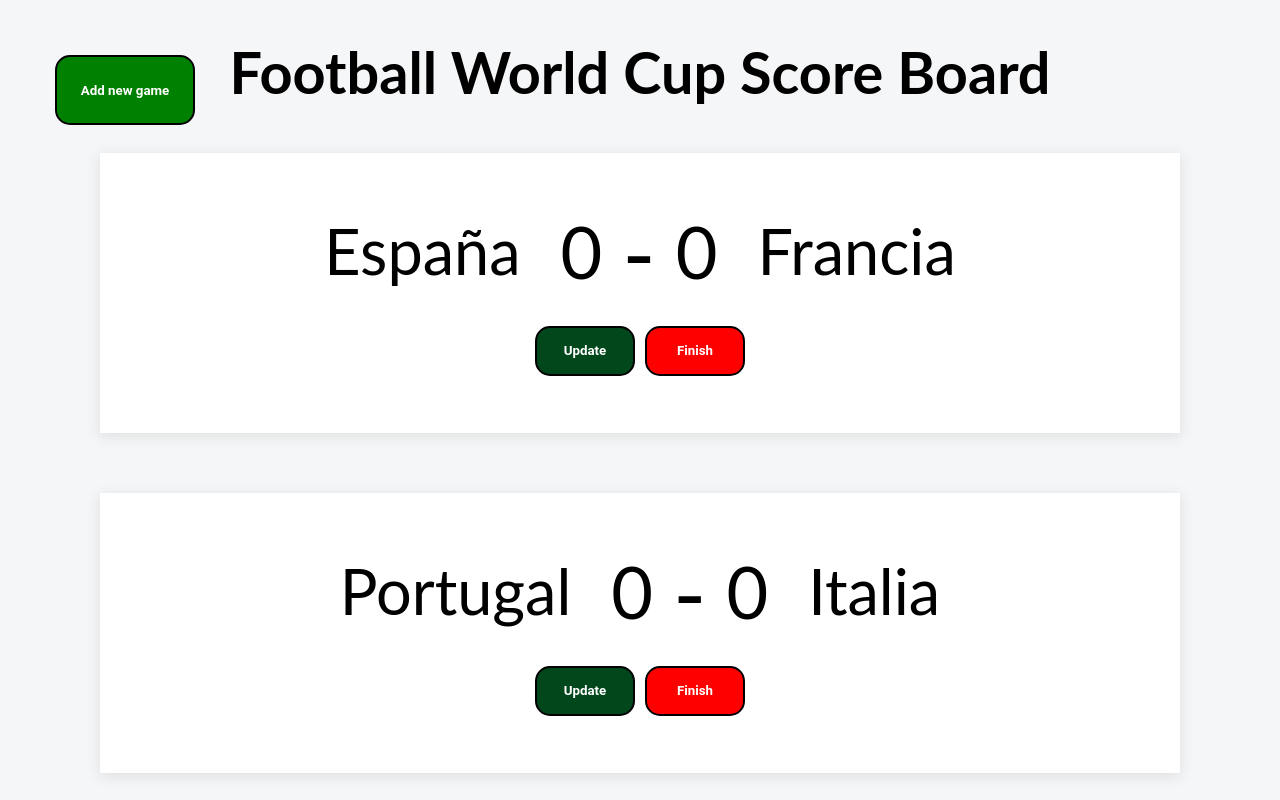
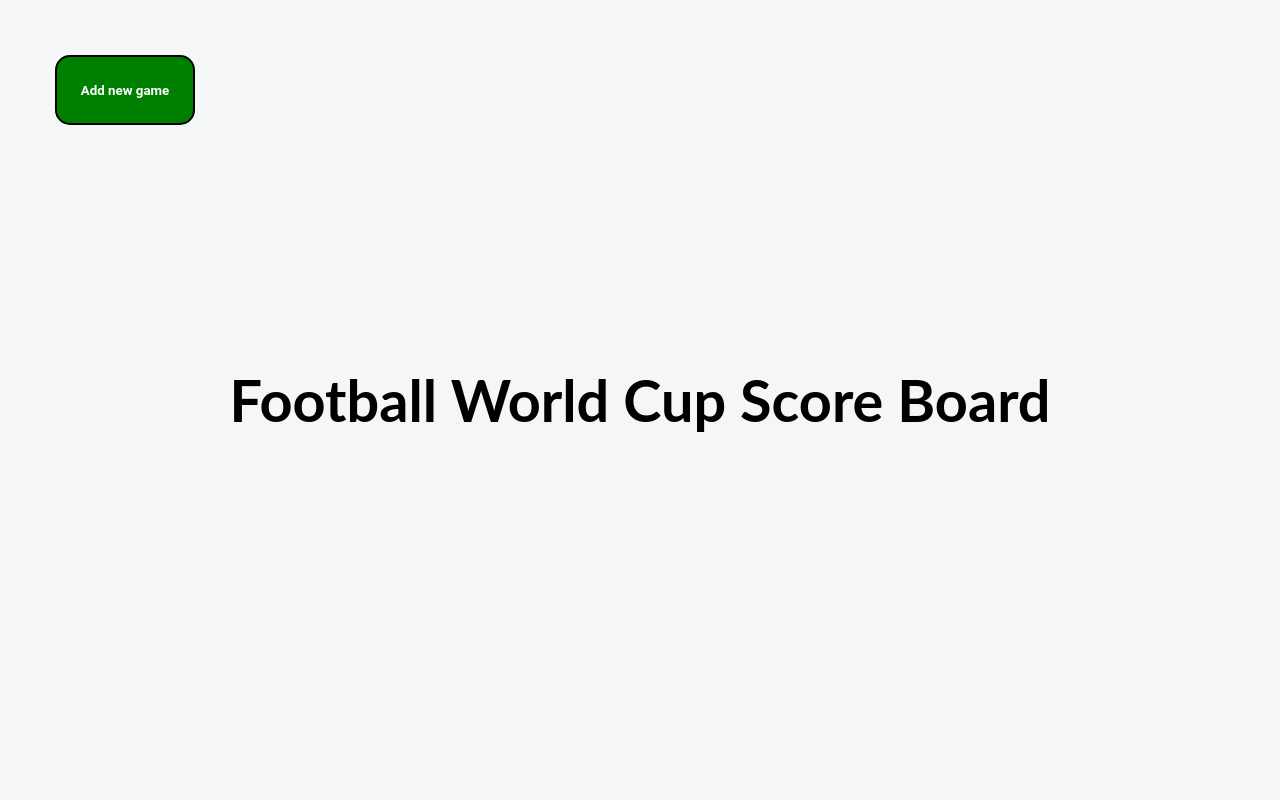
Before and after one commit to jave92/FootballWorldCupScoreBoard, a React (Create React App) app in the folder scoreboard/: page / in a window 1280 px wide. Shown: the top 800 px of the page. Built offline with nearby package versions, Linux system fonts and the light colour scheme.

Commit message:
Added UpdateGame functionality

```diff
--- a/scoreboard/src/App.js
+++ b/scoreboard/src/App.js
@@ -9,29 +9,7 @@ function App() {
 
   const [showGameDetails, setShowGameDetails] = useState(false);
 
-  const [games, setGames] = useState([
-    {
-      id:0,
-      homename: "España",
-      homescore: 5,
-      awayname: "Francia",
-      awayscore: 0
-    },
-    {
-      id:1,
-      homename: "Portugal",
-      homescore: 2,
-      awayname: "Italia",
-      awayscore: 1
-    },
-    {
-      id:2,
-      homename: "Portugal",
-      homescore: 2,
-      awayname: "Italia",
-      awayscore: 1
-    },
-  ]);
+  const [games, setGames] = useState([]);
 
   const finishGame = (id) => {
     //I use setGames() with .filter so React can detect the change in the array and render it again
@@ -42,7 +20,8 @@ function App() {
     );
   }
 
-  const updateGame = (id) => {
+  const updateGame = (game) => {
+    setGames(games.map((item) => item.id === game.id ? game : item));
   }
 
   const addGame = game => {
@@ -57,10 +36,11 @@ function App() {
         <button onClick={() => setShowGameDetails(true)} className='btn-newgame'>Add new game</button>
         {games.map( (item, index) =>
           <Game
-          key = {index}
+          key = {item.id}
           /*I use anonymous function inside prop so I can pass an argument to it*/
           finishHandler = {() => finishGame(index)}
-          updateHandler = {() => updateGame(index)}
+          updateHandler = {updateGame}
+          id={item.id}
           homename={item.homename}
           homescore={item.homescore}
           awayname={item.awayname}
--- a/scoreboard/src/components/Game.jsx
+++ b/scoreboard/src/components/Game.jsx
@@ -10,20 +10,22 @@ function Game(props){
     const [showGameDetails, setShowGameDetails] = useState(false);
     const [isNewGame, setIsNewGame] = useState(true);
 
-    const [homeScore, setHomeScore] = useState(0);
-    const [awayScore, setAwayScore] = useState(0);
-
     const updateHandler = () => {
         setIsNewGame(false);
         setShowGameDetails(true);
     }
 
+    const updateGame = game => {
+        props.updateHandler(game);
+
+    }
+
     return(
         <div className="game-container">
             <p className="team-name">{props.homename}</p>
-            <p className="team-score">{homeScore}</p>
+            <p className="team-score">{props.homescore ? props.homescore : 0}</p>
             <span className="score-separator">-</span>
-            <p className="team-score">{awayScore}</p>
+            <p className="team-score">{props.awayscore ? props.awayscore : 0}</p>
             <p className="team-name">{props.awayname}</p>
             <div className="buttons-container">
                 <Button
@@ -39,11 +41,13 @@ function Game(props){
                 <GameDetails
                     show={showGameDetails}
                     isNewGame={isNewGame}
+                    updateGame={updateGame}
                     onClose={() => setShowGameDetails(false)}
+                    id={props.id}
                     homename={props.homename}
-                    awayname={props.homename}
-                    homescore={props.homename}
-                    awayscore={props.homename}
+                    awayname={props.awayname}
+                    homescore={props.homescore}
+                    awayscore={props.awayscore}
 
                 />
             </div>
--- a/scoreboard/src/components/GameDetails.jsx
+++ b/scoreboard/src/components/GameDetails.jsx
@@ -6,11 +6,19 @@ function GameDetails(props){
 
     const {register, errors, handleSubmit} = useForm();
 
-    const onSubmit = (data, e) => {
-        console.log(data);
-
+    const onAdded = (data, e) => {
+        data.homescore = 0;
+        data.awayscore = 0;
         props.newGame(data);
 
+        e.target.reset();
+    }
+
+    const onUpdated = (data, e) => {
+        data.id = props.id;
+        data.homename = props.homename;
+        data.awayname = props.awayname;
+        props.updateGame(data);
         e.target.reset();
     }
 
@@ -26,10 +34,7 @@ function GameDetails(props){
         title = "Update Game Score";
     }
 
-    const changeHandler = () => {
-
-    }
-
+    //If empty props, then its a new Game
     if(!props.homename || !props.awayname){
         return(
             <div className="modal">
@@ -38,7 +43,7 @@ function GameDetails(props){
                         <h4 className="modal-title">{title}</h4>
                     </div>
                     <div className="modal-body">
-                        <form onSubmit={handleSubmit(onSubmit)}>
+                        <form onSubmit={handleSubmit(onAdded)}>
                             <div>
                             <label>Home team: </label>
                             <input type="text" {...register('homename', { required: true })}/>
@@ -46,7 +51,7 @@ function GameDetails(props){
                                 {errors?.homename?.message}
                             </div>
                             <label>Away team: </label>
-                            <input type="text" name="awayname" {...register('awayname', { required: true })}/>
+                            <input type="text" {...register('awayname', { required: true })}/>
                             <div>
                                 {errors?.awayname?.message}
                             </div>
@@ -60,6 +65,7 @@ function GameDetails(props){
                 </div>
             </div>
         );
+    //If props, then its an update
     }else{
         return(
             <div className="modal">
@@ -68,18 +74,20 @@ function GameDetails(props){
                         <h4 className="modal-title">{title}</h4>
                     </div>
                     <div className="modal-body">
-                        <form onSubmit={props.newGame}>
+                    <form onSubmit={handleSubmit(onUpdated)}>
                             <div>
-                            <label>
-                                Home team: <input name="homename" type="text" value={props.homename} onChange={changeHandler} />
-                            </label>
+                            <label>Home team: {props.homename}</label>
+                            <input type="number" defaultValue={props.homescore ? props.homescore : 0} {...register('homescore', { required: true })}/>
+                            <div>
+                                {errors?.homename?.message}
                             </div>
+                            <label>Away team: {props.awayname}</label>
+                            <input type="number" name="awayname" defaultValue={props.awayscore ? props.awayscore : 0} {...register('awayscore', { required: true })}/>
                             <div>
-                            <label>
-                                Away team: <input name="awayname" type="text" value={props.homename} onChange={changeHandler} />
-                            </label>
+                                {errors?.awayname?.message}
                             </div>
-                            <input type="submit" value="Submit" />
+                            </div>
+                            <button>Update score</button>
                         </form>
                     </div>
                     <div className="modal-footer">
```
